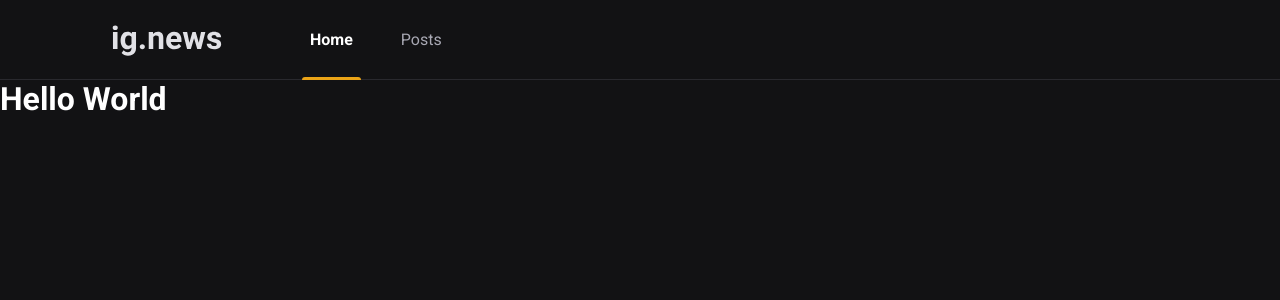
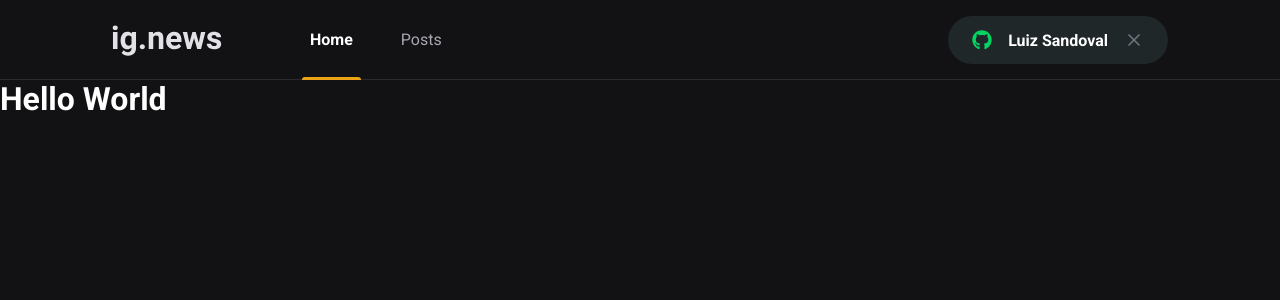
Before and after one commit to luizsandoval/ignews, a Next.js app: page / in a window 1280 px wide. Shown: the top 300 px of the page. Built offline with nearby package versions, Linux system fonts and the light colour scheme.

Commit message:
chore: adds sign in button

```diff
--- a/package.json
+++ b/package.json
@@ -12,6 +12,7 @@
         "next": "12.1.2",
         "react": "18.0.0",
         "react-dom": "18.0.0",
+        "react-icons": "^4.3.1",
         "sass": "^1.49.9"
     },
     "devDependencies": {
--- a/src/components/Header/index.tsx
+++ b/src/components/Header/index.tsx
@@ -1,4 +1,5 @@
 import Image from 'next/image';
+import { SignInButton } from '../SignInButton';
 
 import styles from './styles.module.scss';
 
@@ -14,6 +15,7 @@
                     <a className={styles.active}>Home</a>
                     <a>Posts</a>
                 </nav>
+                <SignInButton />
             </div>
         </header>
     );
--- a/src/components/Header/styles.module.scss
+++ b/src/components/Header/styles.module.scss
@@ -51,4 +51,8 @@
             }
         }
     }
+
+    button {
+        margin-left: auto;
+    }
 }
--- /dev/null
+++ b/src/components/SignInButton/index.tsx
@@ -0,0 +1,22 @@
+import { FaGithub } from 'react-icons/fa';
+import { FiX } from 'react-icons/fi';
+
+import styles from './styles.module.scss';
+
+export function SignInButton() {
+    const isUserLoggedIn = true;
+
+    return isUserLoggedIn ? (
+        <button type='button' className={styles['sign-in-button']}>
+            <FaGithub color='#04d361' />
+            Luiz Sandoval
+            <FiX color="#737380" className={styles['close-icon']}/>
+        </button>
+    ) :
+    (
+        <button type='button' className={styles['sign-in-button']}>
+            <FaGithub color='#eba417' />
+            Sign in with Github
+        </button>
+    )
+}
--- /dev/null
+++ b/src/components/SignInButton/styles.module.scss
@@ -0,0 +1,31 @@
+.sign-in-button {
+    height: 3rem;
+    border-radius: 3rem;
+    background: var(--gray-850);
+    border: 0;
+    padding: 0 1.5rem;
+    display: flex;
+    align-items: center;
+    justify-content: center;
+    color: var(--white);
+    font-weight: bold;
+
+    transition: filter 0.2s;
+
+    svg {
+        width: 20px;
+        height: 20px;
+    }
+
+    svg.close-icon {
+        margin-left: 1rem;
+    }
+
+    svg:first-child {
+        margin-right: 1rem;
+    }
+
+    &:hover {
+        filter: brightness(0.8);
+    }
+}
--- a/src/styles/global.scss
+++ b/src/styles/global.scss
@@ -4,6 +4,7 @@
     --gray-100: #e1e1e6;
     --gray-300: #a8a8b3;
     --gray-800: #29292e;
+    --gray-850: #1f2729;
     --gray-900: #121214;
 
     --cyan-500: #61dafb;
```
Also changed, not shown: 1 other file (tests, documents, lock files or other folders).
